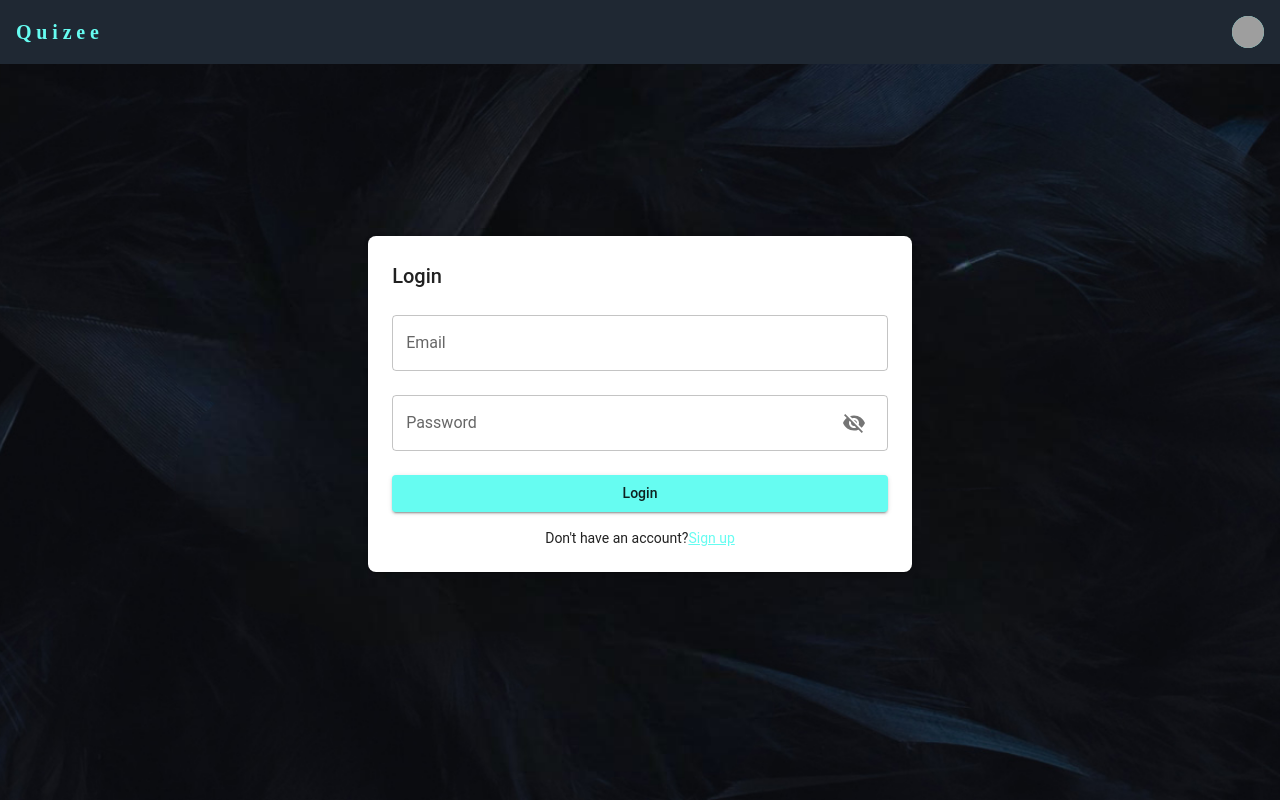
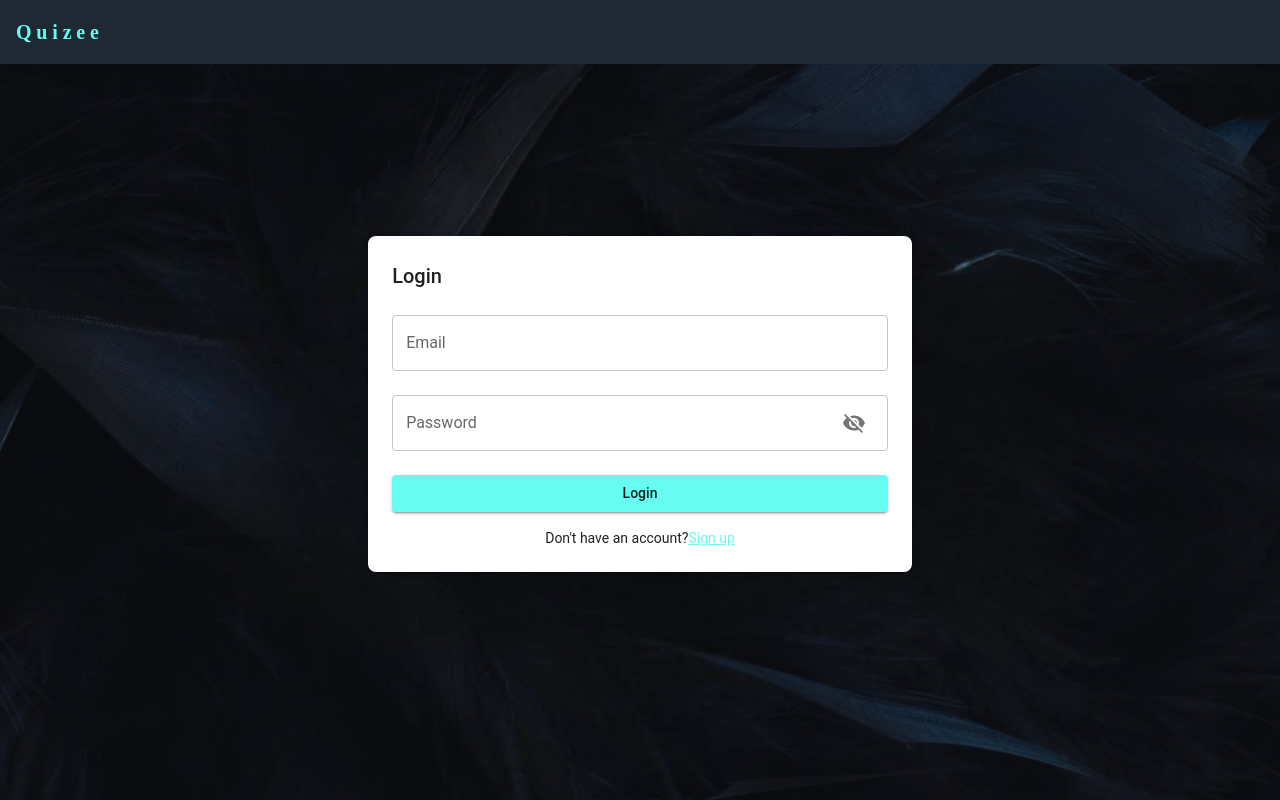
Before and after one commit to jaypatel0311/Quizee, a Next.js app: page / in a window 1280 px wide. Built offline with nearby package versions, Linux system fonts and the light colour scheme; no server answers; grey boxes are pictures that could not be loaded.

Commit message:
bug fix user icon was always disable

```diff
--- a/src/app/components/AppBar.js
+++ b/src/app/components/AppBar.js
@@ -65,6 +65,7 @@ function ResponsiveAppBar() {
           Quizee
         </Typography>
       </Grid2>
+      {auth?.currentUser ? (
         <Grid2
           size={{ xl: 2, lg: 2, md: 2 }}
           display={"flex"}
@@ -87,7 +88,9 @@ function ResponsiveAppBar() {
                     bgcolor: "#66FCF1",
                     color: "#1f2833",
                   }}
-                alt={_.first(Utils.toTitleCase(auth?.currentUser?.displayName))}
+                  alt={_.first(
+                    Utils.toTitleCase(auth?.currentUser?.displayName)
+                  )}
                   src="/static/images/avatar/2.jpg"
                 ></Avatar>
               </IconButton>
@@ -137,6 +140,7 @@ function ResponsiveAppBar() {
             </MenuItem>
           </Menu>
         </Grid2>
+      ) : null}
     </Grid2>
   );
 }
```
Lines whose indentation alone changed are shown as unchanged.
